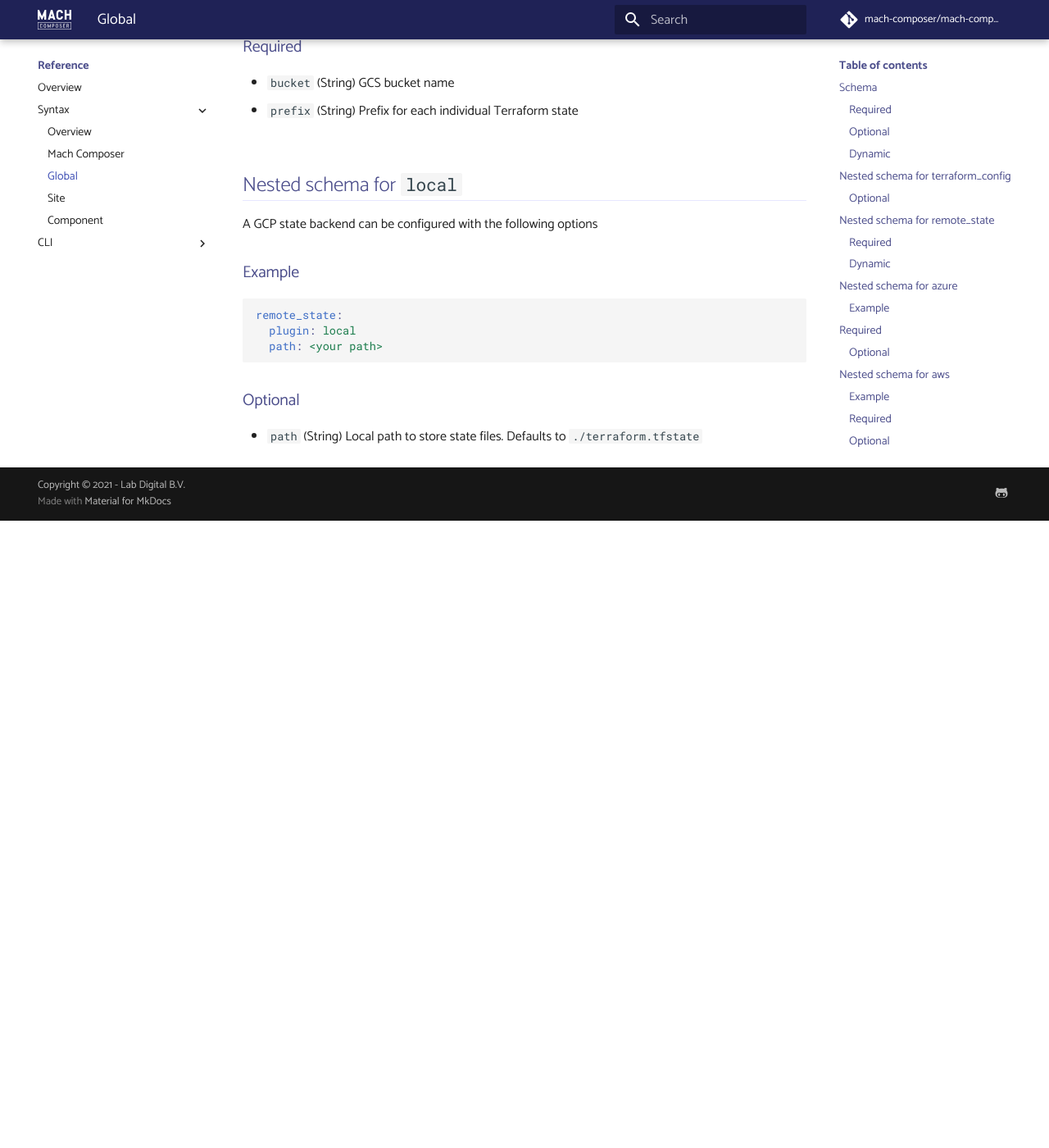
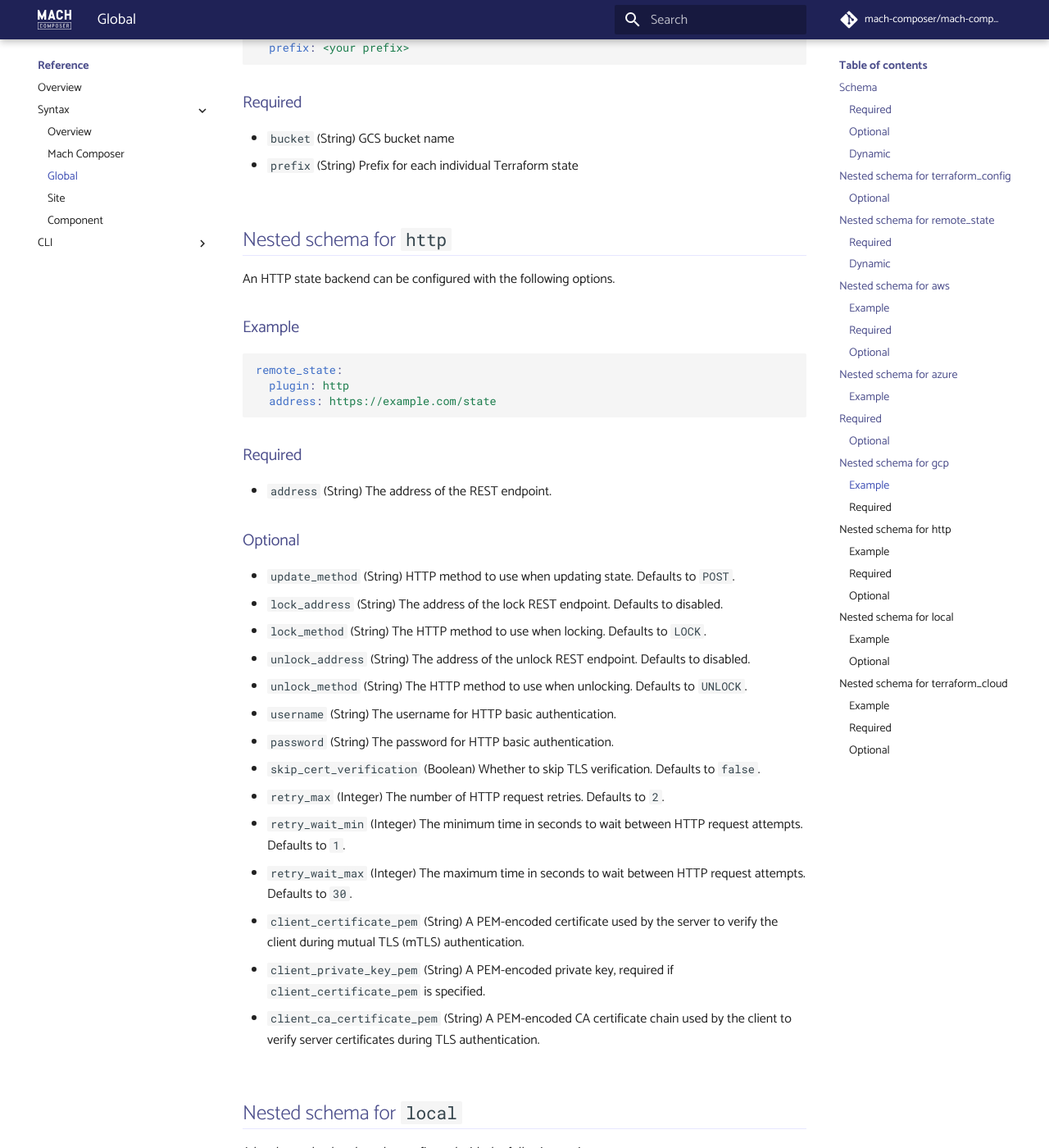
Before and after one commit to mach-composer/mach-composer-cli, an MkDocs documentation site: the page built from docs/src/reference/syntax/global.md, in a window 1280 px wide and 1400 px high, scrolled down 3659 px. Shown: the whole window at 82% size. Built offline with MkDocs 1.6.1 and Material for MkDocs 9.7.7, drawn with Linux system fonts in a browser that asks for light colours; a script that is not in the unit is left out; comment, search, counter and statistics services are not loaded; before the commit the page ends 4294 px from its top, so only the background shows below that; some of the changed text lies outside the part shown.

Commit message:
update docs

````diff
--- a/docs/src/reference/syntax/global.md
+++ b/docs/src/reference/syntax/global.md
@@ -42,7 +42,7 @@
 
 ### Required
 
-- `plugin` (String) The plugin to use. One of `aws`, `gcp`, `azure` or `local`.
+- `plugin` (String) The plugin to use. One of `aws`, `azure`, `gcp`, `http`, `local` or `terraform_cloud`.
   This will determine what remote state backend configs will be available
 
 ### Dynamic
@@ -50,14 +50,46 @@
 Depending on the `plugin` value, the following blocks will be merged into
 the `remote_state` block:
 
+- `aws` (Block) [AWS](#nested-schema-for-aws) state configuration for AWS
+  backend
 - `azure` (Block) [Azure](#nested-schema-for-azure) state configuration for
   Azure backend
-- `aws` (Block) [AWS](#nested-schema-for-aws) state configuration for AWS
-  backend
 - `gcp` (Block) [GCP](#nested-schema-for-gcp) state configuration for GCP
   backend
+- `http` (Block) [HTTP](#nested-schema-for-http) state configuration for
+  HTTP backend
 - `local` (Block) [Local](#nested-schema-for-local) state configuration for
   local backend
+- `terraform_cloud` (Block) [Terraform Cloud](#nested-schema-for-terraform_cloud)
+  state configuration for Terraform Cloud backend
+
+## Nested schema for `aws`
+
+An AWS S3 state backend can be configured with the following options
+
+### Example
+
+```yaml
+remote_state:
+  plugin: aws
+  bucket: <your bucket>
+  region: <your region>
+  key_prefix: <your key prefix>
+  role_arn: <your role arn>
+```
+
+### Required
+
+- `bucket` (String) S3 bucket name
+- `region` (String) AWS region
+- `key_prefix` (String) Key prefix for each individual Terraform state
+
+### Optional
+
+- `role_arn` - Role ARN to access S3 bucket with
+- `lock_table` - DynamoDB lock table
+- `encrypt` - Enable server side encryption of the state file. Defaults
+  to `True`
 
 ## Nested schema for `azure`
 
@@ -89,34 +121,6 @@
 - `state_folder` (String) Folder name for each individual Terraform state.
   If left empty the site identifier will be used
 
-## Nested schema for `aws`
-
-An AWS S3 state backend can be configured with the following options
-
-### Example
-
-```yaml
-remote_state:
-  plugin: aws
-  bucket: <your bucket>
-  region: <your region>
-  key_prefix: <your key prefix>
-  role_arn: <your role arn>
-```
-
-### Required
-
-- `bucket` (String) S3 bucket name
-- `region` (String) AWS region
-- `key_prefix` (String) Key prefix for each individual Terraform state
-
-### Optional
-
-- `role_arn` - Role ARN to access S3 bucket with
-- `lock_table` - DynamoDB lock table
-- `encrypt` - Enable server side encryption of the state file. Defaults
-  to `True`
-
 ## Nested schema for `gcp`
 
 A GCP state backend can be configured with the following options
@@ -135,9 +139,42 @@
 - `bucket` (String) GCS bucket name
 - `prefix` (String) Prefix for each individual Terraform state
 
+## Nested schema for `http`
+
+An HTTP state backend can be configured with the following options.
+
+### Example
+
+```yaml
+remote_state:
+  plugin: http
+  address: https://example.com/state
+```
+
+### Required
+
+- `address` (String) The address of the REST endpoint.
+
+### Optional
+
+- `update_method` (String) HTTP method to use when updating state. Defaults to `POST`.
+- `lock_address` (String) The address of the lock REST endpoint. Defaults to disabled.
+- `lock_method` (String) The HTTP method to use when locking. Defaults to `LOCK`.
+- `unlock_address` (String) The address of the unlock REST endpoint. Defaults to disabled.
+- `unlock_method` (String) The HTTP method to use when unlocking. Defaults to `UNLOCK`.
+- `username` (String) The username for HTTP basic authentication.
+- `password` (String) The password for HTTP basic authentication.
+- `skip_cert_verification` (Boolean) Whether to skip TLS verification. Defaults to `false`.
+- `retry_max` (Integer) The number of HTTP request retries. Defaults to `2`.
+- `retry_wait_min` (Integer) The minimum time in seconds to wait between HTTP request attempts. Defaults to `1`.
+- `retry_wait_max` (Integer) The maximum time in seconds to wait between HTTP request attempts. Defaults to `30`.
+- `client_certificate_pem` (String) A PEM-encoded certificate used by the server to verify the client during mutual TLS (mTLS) authentication.
+- `client_private_key_pem` (String) A PEM-encoded private key, required if `client_certificate_pem` is specified.
+- `client_ca_certificate_pem` (String) A PEM-encoded CA certificate chain used by the client to verify server certificates during TLS authentication.
+
 ## Nested schema for `local`
 
-A GCP state backend can be configured with the following options
+A local state backend can be configured with the following options
 
 ### Example
 
@@ -151,3 +188,27 @@
 
 - `path` (String) Local path to store state files. Defaults to
   `./terraform.tfstate`
+
+## Nested schema for `terraform_cloud`
+
+A Terraform Cloud state backend can be configured with the following options.
+
+### Example
+
+```yaml
+remote_state:
+  plugin: terraform_cloud
+  organization: <your organization>
+```
+
+### Required
+
+- `organization` (String) The name of the Terraform Cloud organization.
+
+### Optional
+
+- `hostname` (String) The hostname of the Terraform Cloud instance. Defaults to `app.terraform.io`.
+- `token` (String) The token used to authenticate with the Terraform Cloud backend. It is recommended to omit this field and use `terraform login` or configure credentials in the CLI config file instead.
+- `workspaces` (Block) Configuration for workspaces:
+  - `name` (String) The name of the workspace.
+  - `prefix` (String) A prefix for dynamically created workspaces.
````
Also changed, not shown: docs/src/reference/cli/mach-composer_cloud.md (+1 -1 lines), docs/src/reference/cli/mach-composer_cloud_create-component.md (+2 -2 lines), 1 other file.
